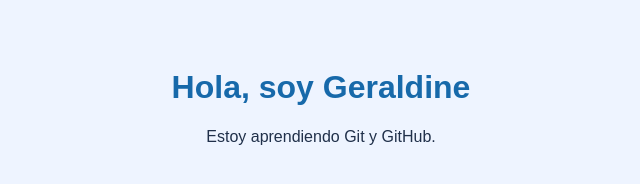
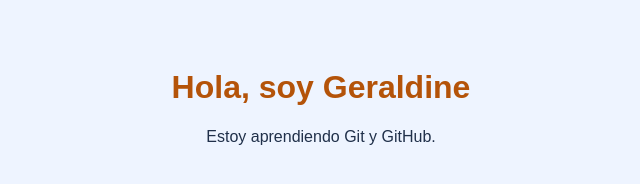
Before and after one commit to saldanavarongeraldine-web/mi-pagina, a plain HTML site: page index.html in a window 1280 px wide. Shown: the whole page, without its empty margins (319-959 px from the left). Drawn offline with Linux system fonts and the light colour scheme.

Commit message:
Cambiar colores del diseño

```diff
--- a/estilos.css
+++ b/estilos.css
@@ -5,4 +5,4 @@ color: #20304a;
 text-align: center;
 padding: 40px;
 }
-h1 { color: #1769aa; }
+h1 { color: #b45309; }
```
